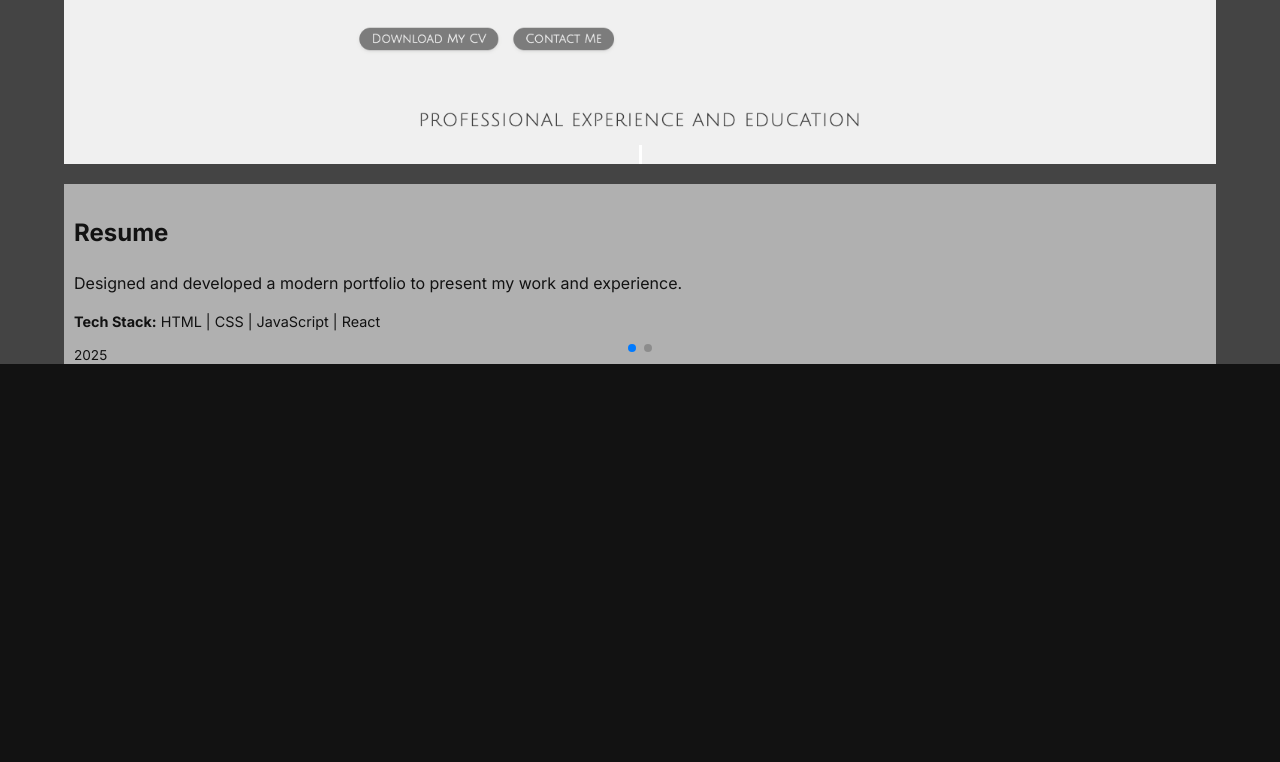
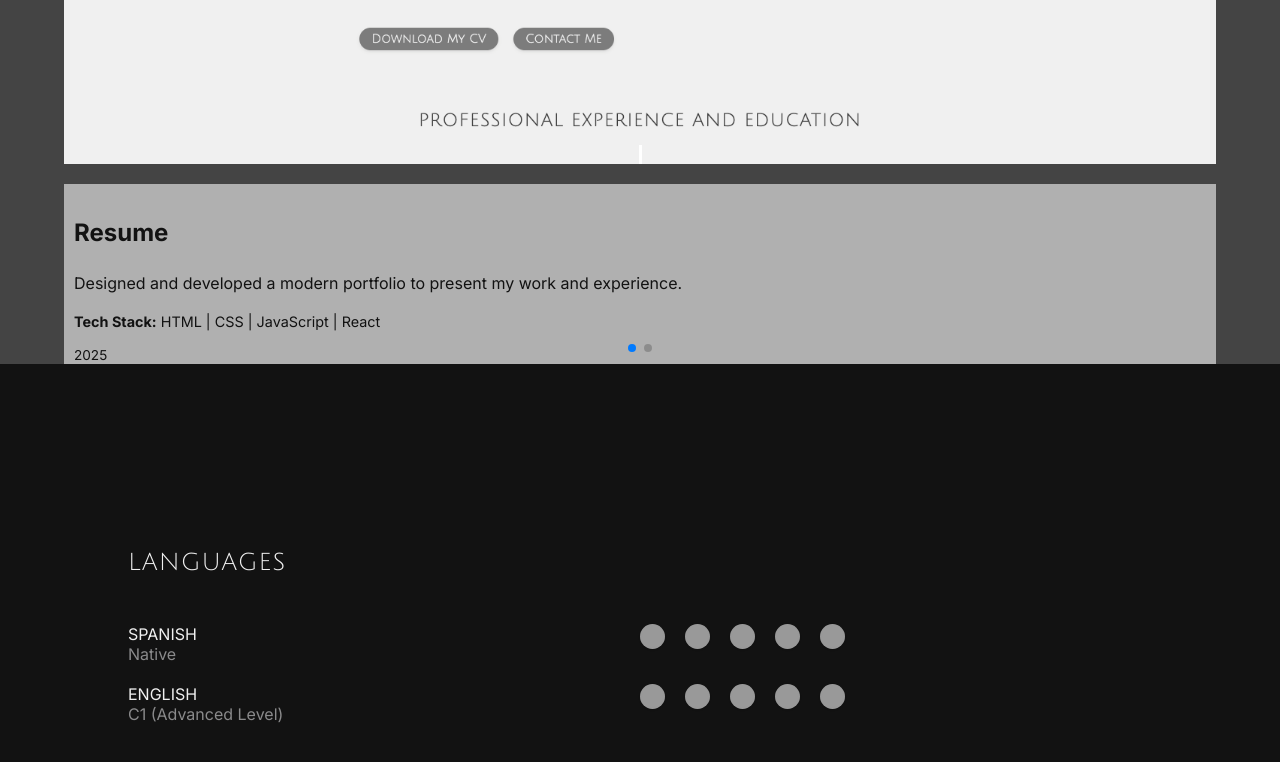
Before and after one commit to macripcode/portfolio, a React (Vite) app: page / in a window 1280 px wide. Shown: the part 2493-3255 px from the top of the page. Before the commit the page ends 2875 px from the top, so only its background shows below. Built offline with nearby package versions, Linux system fonts and the light colour scheme.

Commit message:
Adding medias queries to the languages section

```diff
--- a/src/App.jsx
+++ b/src/App.jsx
@@ -21,7 +21,7 @@ function App() {
       <Header />
       <Hero />
       <Work />
-      {/* <Languages /> */}
+      <Languages />
     </main>
   );
 }
--- a/src/components/Languages/Languages.jsx
+++ b/src/components/Languages/Languages.jsx
@@ -13,9 +13,11 @@ function Languages() {
   const { lang } = useContext(LanguageContext);
 
   const translation = useTranslation();
-  const languages = translation.Languages;
+  const languages = translation.languages;
 
-  const languagesArray = languages.languages;
+  const title = languages.title
+
+  const items = languages.items;
 
   return (
     <section id="languages">
@@ -25,7 +27,7 @@ function Languages() {
         </div>
 
         <div className="languages-content">
-          {languagesArray.map((language, index) => (
+          {items.map((language, index) => (
             <div className="language-content" key={language.name}>
               <div className="language-desc-div">
                 <span className="language-title">{language.name}</span>
--- a/src/data/translations.jsx
+++ b/src/data/translations.jsx
@@ -140,7 +140,7 @@ export const translations = {
     },
     languages: {
       title: `Languages`,
-      languages: [
+      items: [
         {
           name: "Spanish",
           level: "Native",
--- a/src/styles/languages/languages.css
+++ b/src/styles/languages/languages.css
@@ -5,11 +5,11 @@
     display: flex;
     flex-direction: column;
     justify-content: center;
-    width: 50%;
     margin: 10px auto 10px auto;
 
 }
 .languages-title{
+    display: flex;
     text-align: center;
     margin-bottom: 20px;
 }
@@ -53,9 +53,17 @@
     background: var(--languages-dots-background);
 }
 
-@media(min-width: 320px) and (max-width: 480px) {}
+@media(min-width: 320px) and (max-width: 480px) {
+    .languages-div {
+        width: 80%;
+    }
+}
 
-@media (min-width: 480px) {}
+@media (min-width: 480px) {
+    .languages-div {
+        width: 80%;
+    }
+}
 
 @media (min-width: 768px) {}
 
```
